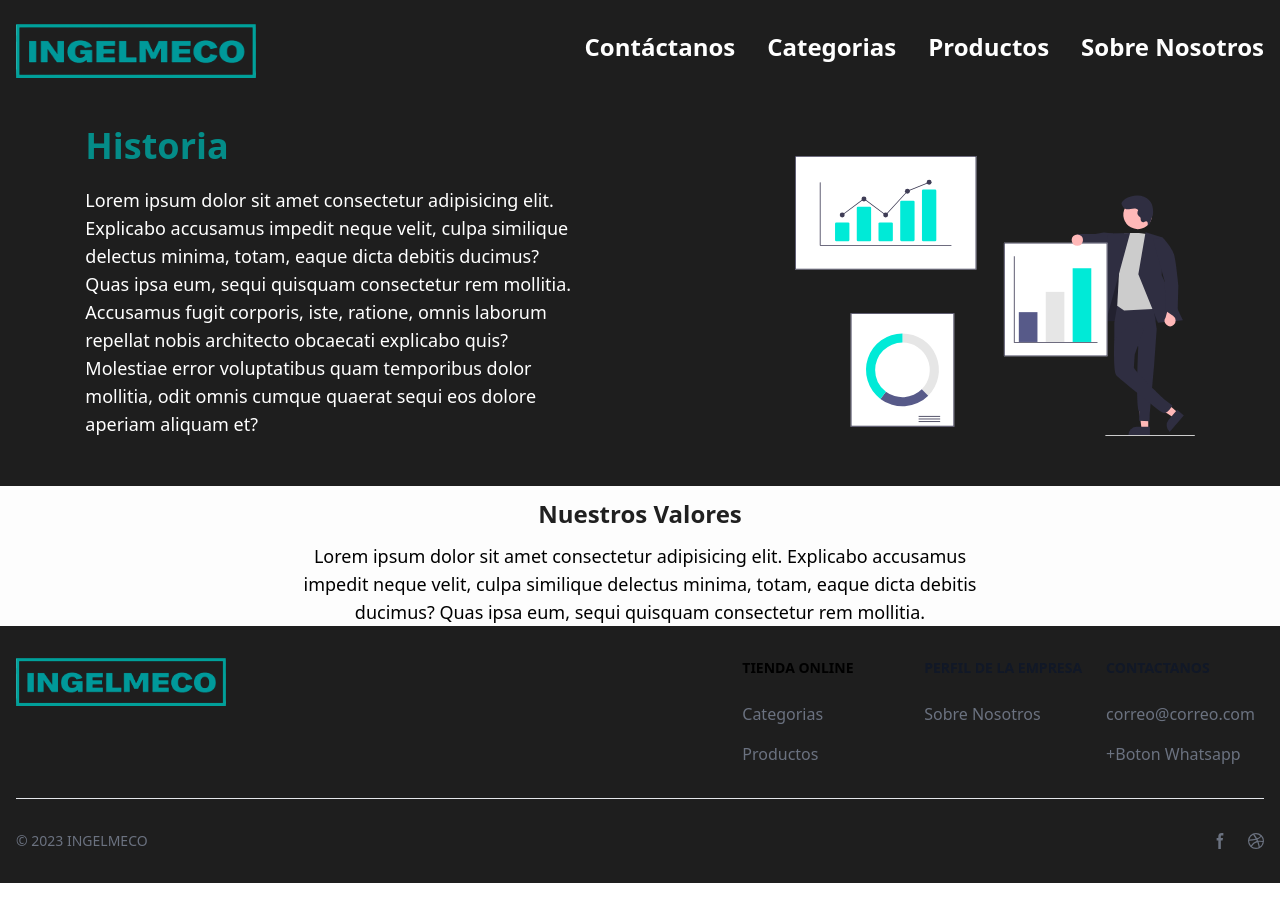
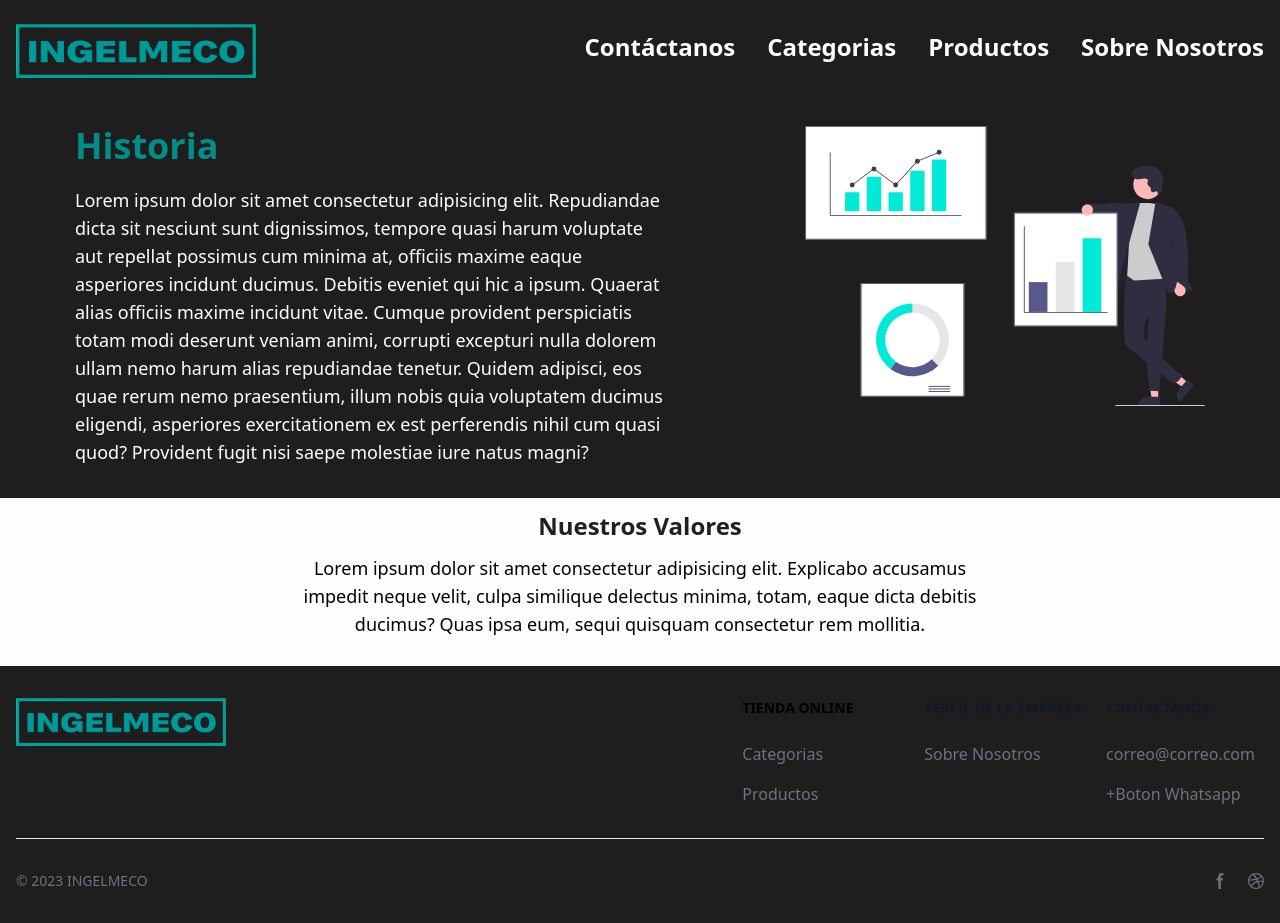
Before and after one commit to AlexGalo0/INGELMECO-Cliente, a Next.js app: page / in a window 1280 px wide. Before the commit the page ends 883 px from the top, so only its background shows below. Built offline with nearby package versions, Linux system fonts and the light colour scheme.

Commit message:
multiples correcciones de respoinsiveness

```diff
--- a/app/components/Main.tsx
+++ b/app/components/Main.tsx
@@ -3,28 +3,26 @@ import DisplayData from "./svgs/DisplayData";
 const Main: React.FC = () => {
   return (
     <div>
-      <div className="bg-[#1E1E1E] p-5 pt-8 lg:flex justify-evenly"> {/* Utilizamos clases de flexibilidad para distribución */}
-        <div className="w-full lg:w-1/2 mr-2"> {/* Ajustamos el ancho para pantallas grandes */}
+  <div className="bg-[#1E1E1E] p-5 pt-8 lg:flex justify-evenly">
+        <div className="w-full lg:w-1/2 mr-2 lg:mx-auto">
           <h2 className="text-[#048C88] text-4xl font-bold">Historia</h2>
-          <p className="text-white pt-5 max-w-[500px] text-lg">
-            Lorem ipsum dolor sit amet consectetur adipisicing elit. Explicabo
-            accusamus impedit neque velit, culpa similique delectus minima,
-            totam, eaque dicta debitis ducimus? Quas ipsa eum, sequi quisquam
-            consectetur rem mollitia. Accusamus fugit corporis, iste, ratione,
-            omnis laborum repellat nobis architecto obcaecati explicabo quis?
-            Molestiae error voluptatibus quam temporibus dolor mollitia, odit
-            omnis cumque quaerat sequi eos dolore aperiam aliquam et?
+          <p className="text-white pt-5 max-w-[600px] text-lg pb-3">
+            Lorem ipsum dolor sit amet consectetur adipisicing elit. Repudiandae dicta sit nesciunt sunt dignissimos, tempore quasi harum voluptate aut repellat possimus cum minima at, officiis maxime eaque asperiores incidunt ducimus.
+            Debitis eveniet qui hic a ipsum. Quaerat alias officiis maxime incidunt vitae. Cumque provident perspiciatis totam modi deserunt veniam animi, corrupti excepturi nulla dolorem ullam nemo harum alias repudiandae tenetur.
+            Quidem adipisci, eos quae rerum nemo praesentium, illum nobis quia voluptatem ducimus eligendi, asperiores exercitationem ex est perferendis nihil cum quasi quod? Provident fugit nisi saepe molestiae iure natus magni?
           </p>
         </div>
-        {/* Imagen SVG */}
-        <div className="lg:ml-4"> {/* Añadimos margen izquierdo para pantallas grandes */}
+        <div className="w-full max-w-[400px] mx-auto overflow-hidden">
           <DisplayData />
         </div>
       </div>
 
+
       {/* Sección de los valores */}
-      <div className="bg-[#fdfdfd] pt-3 text-center">
-        <div className="mx-auto max-w-full lg:max-w-[680px]"> {/* Ajustamos el ancho máximo para pantallas grandes */}
+      <div className="bg-[#fdfdfd] pt-3 text-center pb-7">
+        <div className="mx-auto max-w-full lg:max-w-[680px]">
+          {" "}
+          {/* Ajustamos el ancho máximo para pantallas grandes */}
           <h2 className="text-[#202020] text-2xl font-bold">
             Nuestros Valores
           </h2>
--- a/app/components/Navbar.tsx
+++ b/app/components/Navbar.tsx
@@ -1,13 +1,28 @@
 "use client"
 import Image from "next/image";
-import React, { useState } from "react";
+import React, { useState, useEffect, useRef, MouseEvent } from "react";
 
 const Navbar: React.FC = () => {
   const [menuOpen, setMenuOpen] = useState(false);
+  const menuRef = useRef<HTMLDivElement | null>(null);
 
   const toggleMenu = () => {
     setMenuOpen(!menuOpen);
   };
+
+  const closeMenu = (e: MouseEvent) => {
+    if (menuRef.current && !menuRef.current.contains(e.target as Node)) {
+      setMenuOpen(false);
+    }
+  };
+
+  useEffect(() => {
+    document.addEventListener("mousedown", closeMenu);
+
+    return () => {
+      document.removeEventListener("mousedown", closeMenu);
+    };
+  }, []);
 
   return (
     <nav className="bg-[#1E1E1E] min-w-[350px]">
@@ -60,7 +75,10 @@ const Navbar: React.FC = () => {
       </div>
 
       {menuOpen && (
-        <div className="fixed top-0 right-0 h-screen w-3/5 bg-opacity-80 bg-[#1E1E1E] backdrop-blur">
+        <div
+          ref={menuRef}
+          className="fixed top-0 right-0 h-screen w-3/5 bg-opacity-80 bg-[#1E1E1E] backdrop-blur"
+        >
           <div className="h-screen flex flex-col justify-start p-4">
             <a href="#" className="text-white font-bold text-1xl my-4">
               Contáctanos
@@ -74,12 +92,7 @@ const Navbar: React.FC = () => {
             <a href="#" className="text-white font-bold text-1xl my-4">
               Sobre Nosotros
             </a>
-            <button
-              onClick={toggleMenu}
-              className="text-white font-bold text-1xl my-4 hover:underline focus:outline-none"
-            >
-              Cerrar Menú
-            </button>
+
           </div>
         </div>
       )}
--- a/app/components/svgs/DisplayData.tsx
+++ b/app/components/svgs/DisplayData.tsx
@@ -1,12 +1,11 @@
 const DisplayData: React.FC = () => {
   return (
     <svg
-      xmlns="http://www.w3.org/2000/svg"
-      data-name="Layer 1"
-      width="400"
-      height="340"
-      viewBox="0 0 841.59024 589"
-      xmlnsXlink="http://www.w3.org/1999/xlink"
+    xmlns="http://www.w3.org/2000/svg"
+    data-name="Layer 1"
+    viewBox="0 0 841.59024 589"
+    xmlnsXlink="http://www.w3.org/1999/xlink"
+
     >
       <polygon
         points="743.208 574.193 729.128 574.192 722.43 519.885 743.21 519.886 743.208 574.193"
```
